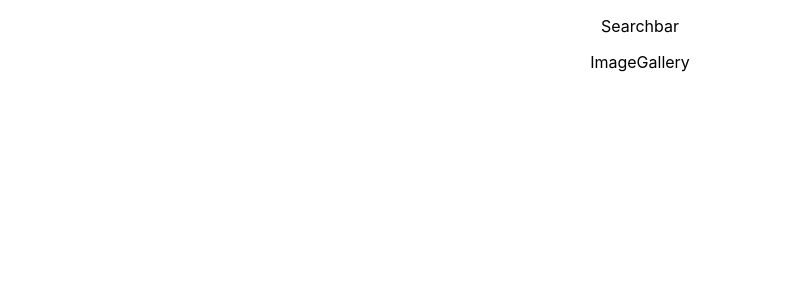
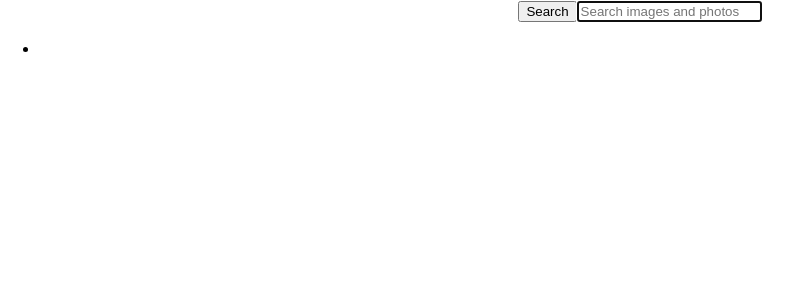
Before and after one commit to Sergey-Markov/goit-react-hw-03-image-finder, a React (Create React App) app: page / in a window 1280 px wide. Shown: the top 300 px of the page, without its empty margins (0-802 px from the left). Built offline with nearby package versions, Linux system fonts and the light colour scheme.

Commit message:
add default changes at my Components

```diff
--- a/package.json
+++ b/package.json
@@ -10,6 +10,7 @@
     "react": "^17.0.2",
     "react-dom": "^17.0.2",
     "react-icons": "^4.2.0",
+    "react-loader-spinner": "^4.0.0",
     "react-scripts": "4.0.3",
     "react-toastify": "^8.0.2",
     "shortid": "^2.2.16",
--- a/src/App.js
+++ b/src/App.js
@@ -1,12 +1,21 @@
 import './App.css';
+import 'react-loader-spinner/dist/loader/css/react-spinner-loader.css';
+import Loader from 'react-loader-spinner';
 import Searchbar from './Components/Searchbar/Searchbar';
 import ImageGallery from './Components/ImageGallery/ImageGallery';
 
 function App() {
   return (
     <div className="App">
-      <Searchbar />
+      <Searchbar onSubmit="" />
       <ImageGallery />
+      <Loader
+        type="Grid"
+        color="blue"
+        height={100}
+        width={100}
+        timeout={4000}
+      />
     </div>
   );
 }
--- a/src/Components/ImageGallery/ImageGallery.js
+++ b/src/Components/ImageGallery/ImageGallery.js
@@ -1,3 +1,9 @@
+import ImageGalleryItem from './ImageGalleryItem';
+
 export default function ImageGallery() {
-  return <p>ImageGallery</p>;
+  return (
+    <ul className="ImageGallery">
+      <ImageGalleryItem />
+    </ul>
+  );
 }
--- a/src/Components/ImageGallery/ImageGalleryItem.js
+++ b/src/Components/ImageGallery/ImageGalleryItem.js
@@ -0,0 +1,7 @@
+export default function ImageGalleryItem() {
+  return (
+    <li className="ImageGalleryItem">
+      <img src="" alt="" className="ImageGalleryItem-image" />
+    </li>
+  );
+}
--- a/src/Components/Searchbar/Searchbar.js
+++ b/src/Components/Searchbar/Searchbar.js
@@ -5,9 +5,21 @@ export default class Searchbar extends Component {
 
   render() {
     return (
-      <div>
-        <p>Searchbar</p>
-      </div>
+      <header className="Searchbar">
+        <form className="SearchForm">
+          <button type="submit" className="SearchForm-button">
+            <span className="SearchForm-button-label">Search</span>
+          </button>
+
+          <input
+            className="SearchForm-input"
+            type="text"
+            autoComplete="off"
+            autoFocus
+            placeholder="Search images and photos"
+          />
+        </form>
+      </header>
     );
   }
 }
```
Also changed, not shown: src/Components/Button/Button.js (+14 -1 lines), src/Components/Modal/Modal.js (+9 -0 lines), src/Components/Service/Service.js (added, +39 -0 lines), src/Components/Loader/Loader.js (deleted), 1 other file (tests, documents, lock files or other folders).
